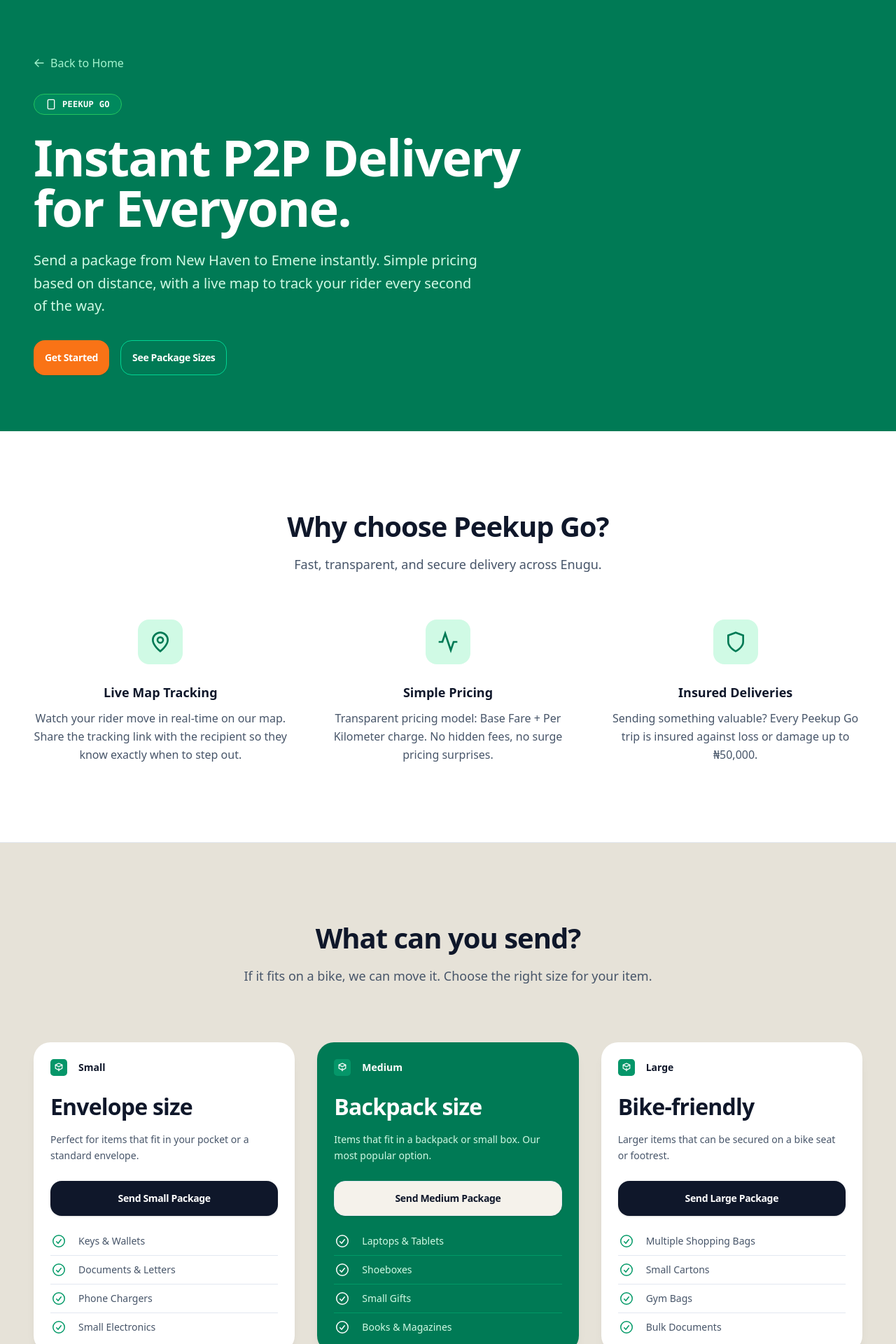
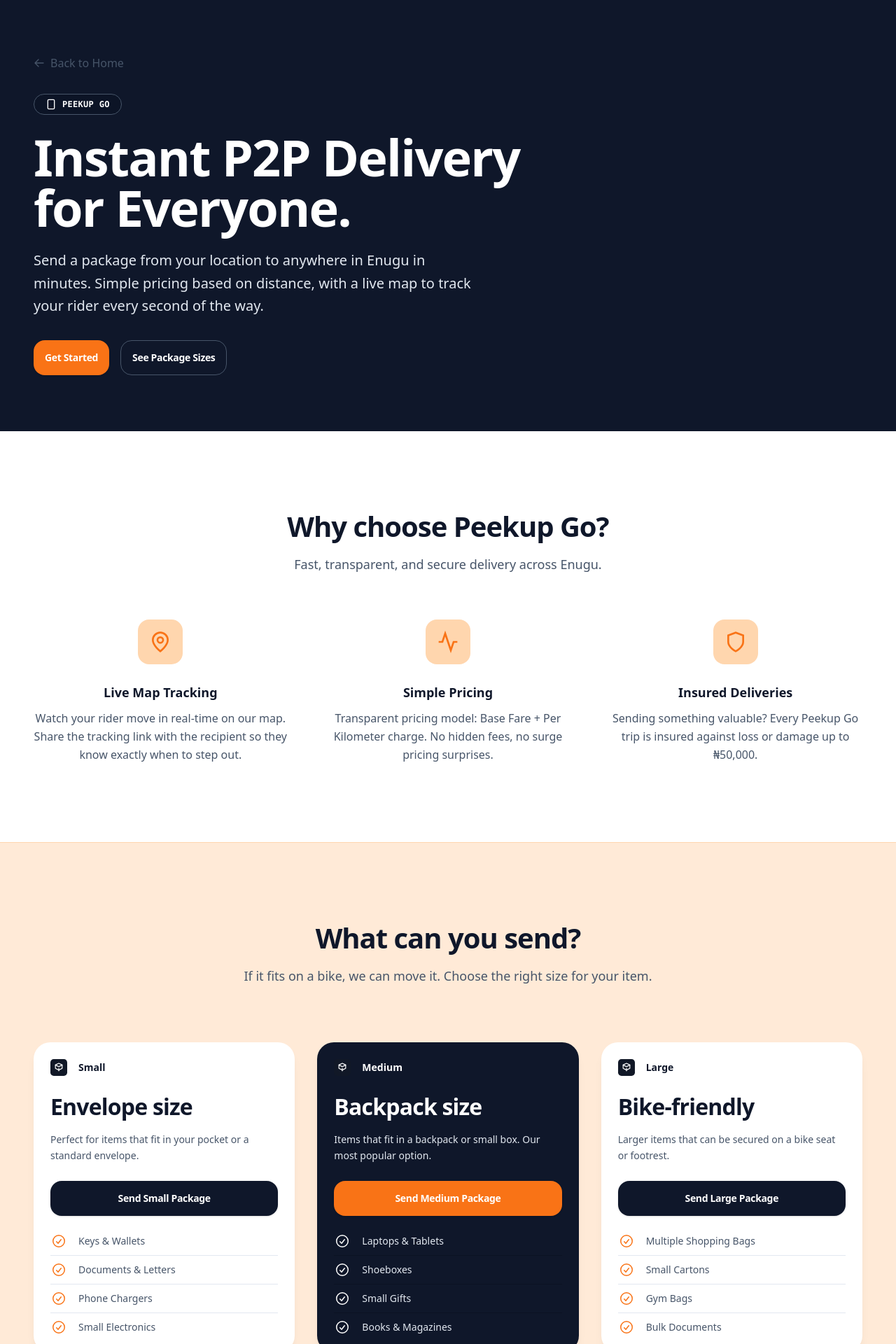
Before and after one commit to kenny-io/peekup-market, a Next.js app: page /go in a window 1280 px wide. Shown: the part 220-2140 px from the top of the page at 70% size. Built offline with nearby package versions, Linux system fonts and the light colour scheme.

Commit message:
update go page

```diff
--- a/src/app/(main)/go/page.tsx
+++ b/src/app/(main)/go/page.tsx
@@ -132,7 +132,7 @@ function CheckIcon(props: React.ComponentPropsWithoutRef<'svg'>) {
 function GoLogomark({ className }: { className?: string }) {
   return (
     <svg viewBox="0 0 40 40" fill="none" className={className}>
-      <rect width="40" height="40" rx="8" fill="#059669" />
+      <rect width="40" height="40" rx="8" fill="#111827" />
       <path
         d="M20 10L12 14v8l8 4 8-4v-8l-8-4z"
         stroke="white"
@@ -154,8 +154,8 @@ interface FeatureCardProps {
 function FeatureCard({ icon: Icon, title, description }: FeatureCardProps) {
   return (
     <div className="text-center">
-      <div className="mx-auto flex h-16 w-16 items-center justify-center rounded-2xl bg-emerald-100">
-        <Icon className="h-8 w-8 text-emerald-700" />
+      <div className="mx-auto flex h-16 w-16 items-center justify-center rounded-2xl bg-orange-100">
+        <Icon className="h-8 w-8 text-orange-600" />
       </div>
       <h3 className="mt-6 text-lg font-semibold text-gray-900">{title}</h3>
       <p className="mt-2 text-base leading-relaxed text-gray-700">{description}</p>
@@ -209,7 +209,7 @@ function PackageSizeCard({
     <section
       className={clsx(
         'flex flex-col overflow-hidden rounded-3xl p-6 shadow-lg shadow-gray-900/5',
-        featured ? 'order-first bg-emerald-700 lg:order-none' : 'bg-white',
+        featured ? 'order-first bg-gray-900 lg:order-none' : 'bg-white',
       )}
     >
       <h3
@@ -232,7 +232,7 @@ function PackageSizeCard({
       <p
         className={clsx(
           'mt-3 text-sm leading-relaxed',
-          featured ? 'text-emerald-100' : 'text-gray-700',
+          featured ? 'text-gray-300' : 'text-gray-700',
         )}
       >
         {description}
@@ -243,7 +243,7 @@ function PackageSizeCard({
           className={clsx(
             '-my-2 divide-y text-sm',
             featured
-              ? 'divide-emerald-600 text-emerald-100'
+              ? 'divide-gray-800 text-gray-300'
               : 'divide-gray-200 text-gray-700',
           )}
         >
@@ -252,7 +252,7 @@ function PackageSizeCard({
               <CheckIcon
                 className={clsx(
                   'h-6 w-6 flex-none',
-                  featured ? 'text-white' : 'text-emerald-600',
+                  featured ? 'text-white' : 'text-orange-600',
                 )}
               />
               <span className="ml-4">{item}</span>
@@ -262,7 +262,7 @@ function PackageSizeCard({
       </div>
       <Button
         href="/waitlist"
-        color={featured ? 'soft' : 'navy'}
+        color={featured ? 'primary' : 'navy'}
         className="mt-6"
         aria-label={`Send ${name} package`}
       >
@@ -276,36 +276,36 @@ export default function GoPage() {
   return (
     <>
       {/* Hero Section */}
-      <section className="bg-emerald-700 px-4 pb-20 pt-32 text-white">
+      <section className="bg-gray-900 px-4 pb-20 pt-32 text-white">
         <Container>
           <Link
             href="/"
-            className="mb-8 inline-flex items-center font-medium text-emerald-200 transition-colors hover:text-white"
+            className="mb-8 inline-flex items-center font-medium text-gray-400 transition-colors hover:text-white"
           >
             <ArrowLeftIcon className="mr-2 h-4 w-4" />
             Back to Home
           </Link>
           <div className="max-w-3xl">
-            <div className="mb-6 inline-flex items-center space-x-2 rounded-full border border-emerald-500 bg-emerald-600/50 px-4 py-1.5">
+            <div className="mb-6 inline-flex items-center space-x-2 rounded-full border border-gray-700 bg-gray-800/50 px-4 py-1.5">
               <SmartphoneIcon className="h-4 w-4" />
               <span className="font-mono text-xs font-semibold uppercase tracking-wide">Peekup Go</span>
             </div>
             <h1 className="mb-6 text-4xl font-extrabold tracking-tight sm:text-5xl md:text-6xl lg:text-7xl">
               Instant P2P Delivery for Everyone.
             </h1>
-            <p className="max-w-2xl text-xl font-medium leading-relaxed text-emerald-100">
-              Send a package from New Haven to Emene instantly. Simple pricing based on distance,
+            <p className="max-w-2xl text-xl font-medium leading-relaxed text-gray-300">
+              Send a package from your location to anywhere in Enugu in minutes. Simple pricing based on distance,
               with a live map to track your rider every second of the way.
             </p>
             <div className="mt-8 flex flex-col gap-4 sm:flex-row">
-              <Button href="/waitlist" className="hover:bg-emerald-600/20 text-emerald-700 bg-emerald-50">
+              <Button href="/waitlist" color="primary">
                 Get Started
               </Button>
               <Button
                 href="#sizes"
                 variant="outline"
                 color="transparent"
-                className="border-emerald-400 text-white hover:bg-emerald-600/20"
+                className="border-gray-600 text-white hover:bg-gray-800"
               >
                 See Package Sizes
               </Button>
@@ -348,7 +348,7 @@ export default function GoPage() {
       {/* Package Sizes Section */}
       <section
         id="sizes"
-        className="scroll-mt-20 border-t border-gray-200 bg-gray-100 px-4 py-20 sm:py-28"
+        className="scroll-mt-20 border-t border-orange-100 bg-orange-50 px-4 py-20 sm:py-28"
       >
         <Container>
           <div className="mx-auto max-w-2xl text-center">
@@ -405,27 +405,24 @@ export default function GoPage() {
       </section>
 
       {/* CTA Section */}
-      <section className="bg-emerald-700 px-4 py-20 text-white sm:py-28">
+      <section className="bg-gray-900 px-4 py-20 text-white sm:py-28">
         <Container>
           <div className="mx-auto max-w-2xl text-center">
             <h2 className="text-3xl font-bold tracking-tight sm:text-4xl">
               Ready to send something?
             </h2>
-            <p className="mt-4 text-lg font-medium leading-relaxed text-emerald-100">
+            <p className="mt-4 text-lg font-medium leading-relaxed text-gray-300">
               Join thousands of Enugu residents using Peekup Go for fast, reliable P2P deliveries.
             </p>
             <div className="mt-8 flex flex-col items-center justify-center gap-4 sm:flex-row">
-              <Button
-                href="/waitlist"
-                className="bg-emerald-50 text-emerald-700 hover:bg-emerald-100"
-              >
+              <Button href="/waitlist" color="primary">
                 Join the Waitlist
               </Button>
               <Button
                 href="/"
                 variant="outline"
                 color="transparent"
-                className="border-emerald-400 text-white hover:bg-emerald-600/20"
+                className="border-gray-600 text-white hover:bg-gray-800"
               >
                 Back to Home
               </Button>
--- a/src/components/Services.tsx
+++ b/src/components/Services.tsx
@@ -31,7 +31,7 @@ const services: Array<ServiceOption> = [
       'Real-time order tracking',
       'Proof of delivery on request',
     ],
-    logoVariant: 'light',
+    logoVariant: 'dark',
   },
   {
     name: 'Business',
@@ -49,25 +49,25 @@ const services: Array<ServiceOption> = [
       'Dedicated launch support',
       'Invoice + receipts for finance',
     ],
-    logoVariant: 'light',
+    logoVariant: 'dark',
   },
   {
-    name: 'Night Ops',
+    name: 'Peekup Go',
     featured: true,
-    tagline: '10 PM – 5 AM',
+    tagline: 'P2P delivery',
     description:
-      'Security-vetted riders for nightlife restocks, emergencies, and late-night errands when other services sleep.',
+      'Send packages across Enugu instantly. Simple distance-based pricing with live map tracking and insured deliveries.',
     button: {
-      label: 'Request Night Ops',
-      href: '/waitlist',
+      label: 'Learn more',
+      href: '/go',
     },
     features: [
-      'Dedicated night-time fleet',
-      'Safety checks and verification',
-      'Multi-stop routes available',
-      'Live support during night hours',
+      'Live map tracking',
+      'Transparent per-km pricing',
+      'Insured up to ₦50,000',
+      'Book a rider in 3 taps',
     ],
-    logoVariant: 'dark',
+    logoVariant: 'light',
   },
 ]
 
@@ -195,8 +195,8 @@ export function Services() {
             What we offer
           </h2>
           <p className="mt-2 text-lg text-gray-600">
-            Peekup is free to use. Order from any vendor, pay the rider on
-            delivery. For business or night coverage, we've got you covered too.
+            Peekup is free to use. Order from any vendor, pay upfront at checkout.
+            For business logistics or P2P delivery, we have got you covered too.
           </p>
         </div>
 
```
